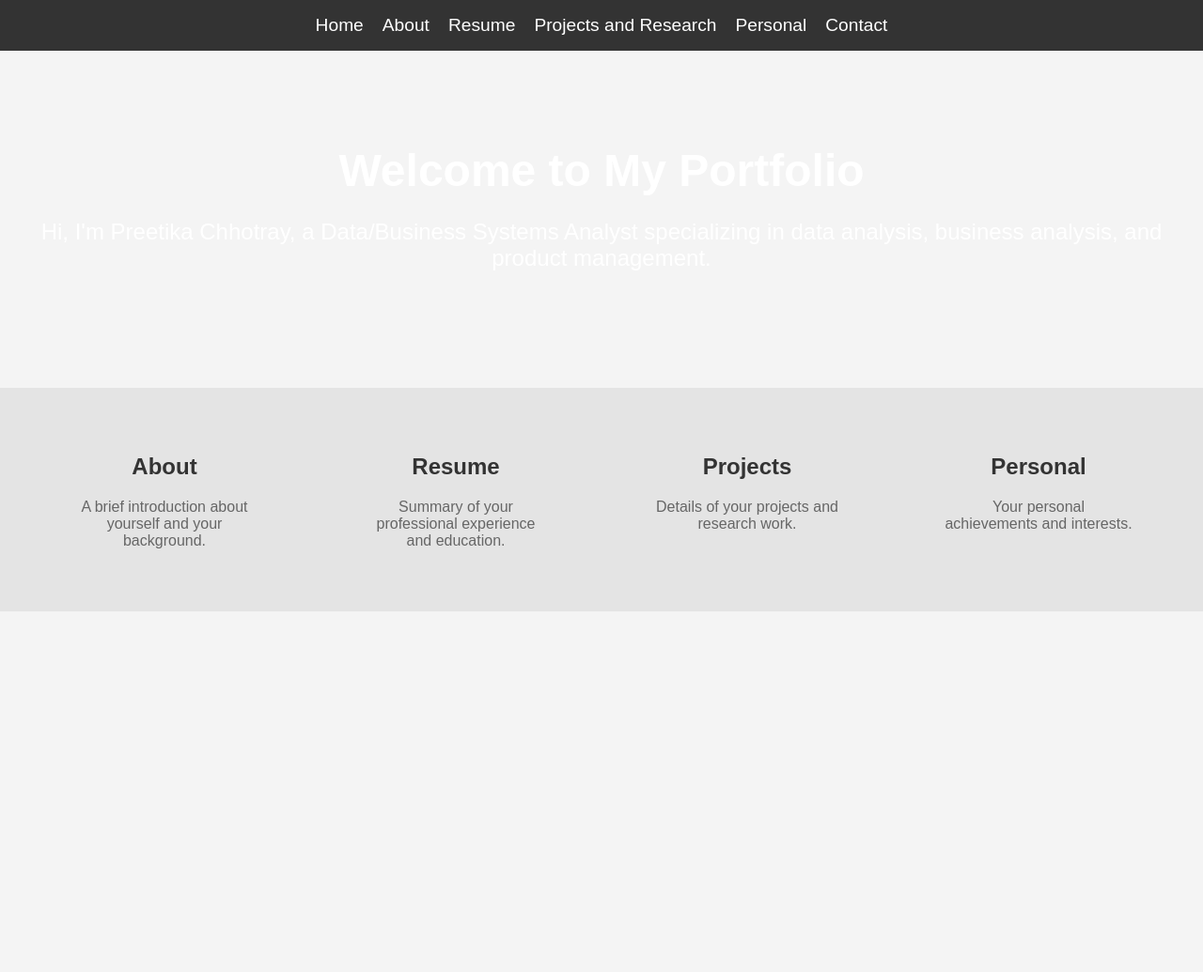
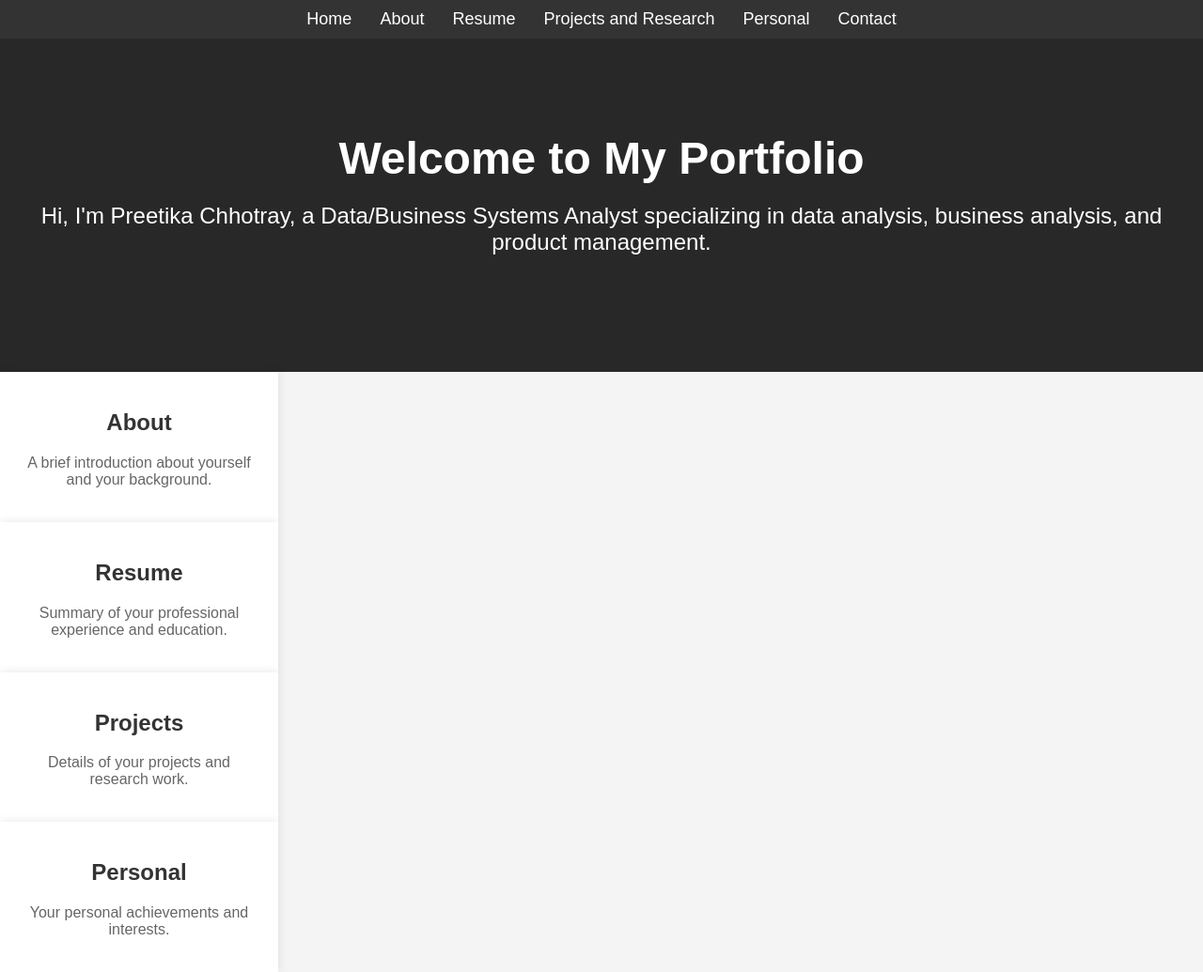
Before and after one commit to Preetikachhotray/welcome, a plain HTML site: page index.html in a window 1280 px wide. Shown: the whole page at 94% size. Before the commit the page ends 800 px from the top, so only its background shows below. Drawn offline with Linux system fonts and the light colour scheme.

Commit message:
Update styles.css

```diff
--- a/css/styles.css
+++ b/css/styles.css
@@ -8,7 +8,7 @@ body {
 header {
     background-color: #333;
     color: #fff;
-    padding: 1rem 0;
+    padding: 10px 0;
     text-align: center;
 }
 
@@ -21,32 +21,33 @@ header nav ul {
 }
 
 header nav ul li {
-    margin: 0 10px;
+    margin: 0 15px;
 }
 
 header nav ul li a {
     color: #fff;
     text-decoration: none;
-    font-size: 1.2rem;
+    font-size: 18px;
 }
 
 .hero {
-    background: url('images/hero-background.jpg') no-repeat center center/cover;
+    background-color: #282828;
+    color: #fff;
     padding: 100px 20px;
     text-align: center;
-    color: #fff;
 }
 
 .hero h1 {
-    font-size: 3rem;
+    font-size: 48px;
     margin: 0;
 }
 
 .hero p {
-    font-size: 1.5rem;
+    font-size: 24px;
+    margin-top: 20px;
 }
 
-.content {
+.sections {
     display: flex;
     justify-content: space-around;
     padding: 50px 20px;
@@ -54,16 +55,19 @@ header nav ul li a {
 }
 
 .section {
+    background: #fff;
+    padding: 20px;
+    width: 20%;
     text-align: center;
-    max-width: 200px;
+    box-shadow: 0 0 10px rgba(0, 0, 0, 0.1);
 }
 
 .section h2 {
-    font-size: 1.5rem;
+    font-size: 24px;
     color: #333;
 }
 
 .section p {
-    font-size: 1rem;
+    font-size: 16px;
     color: #666;
 }
```
